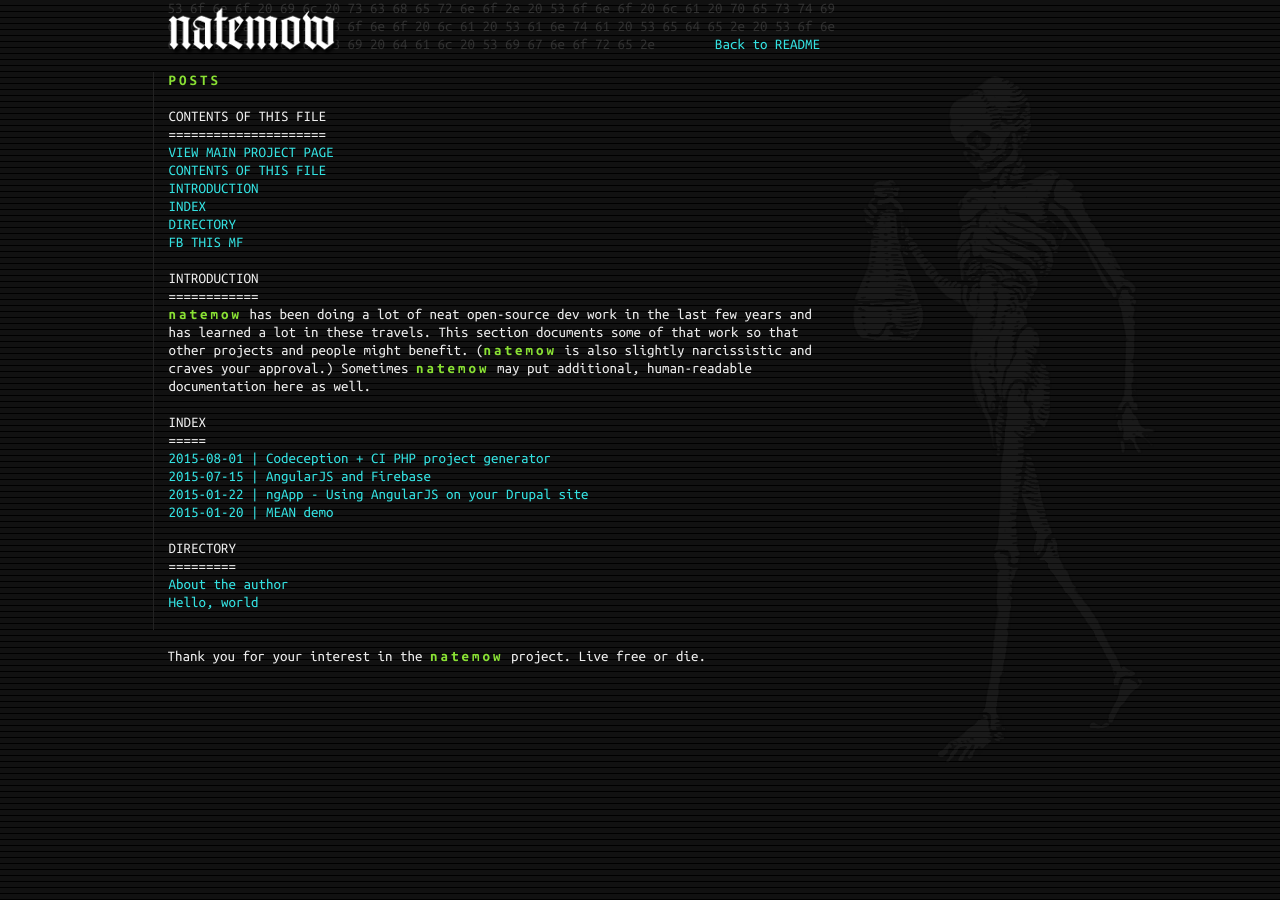
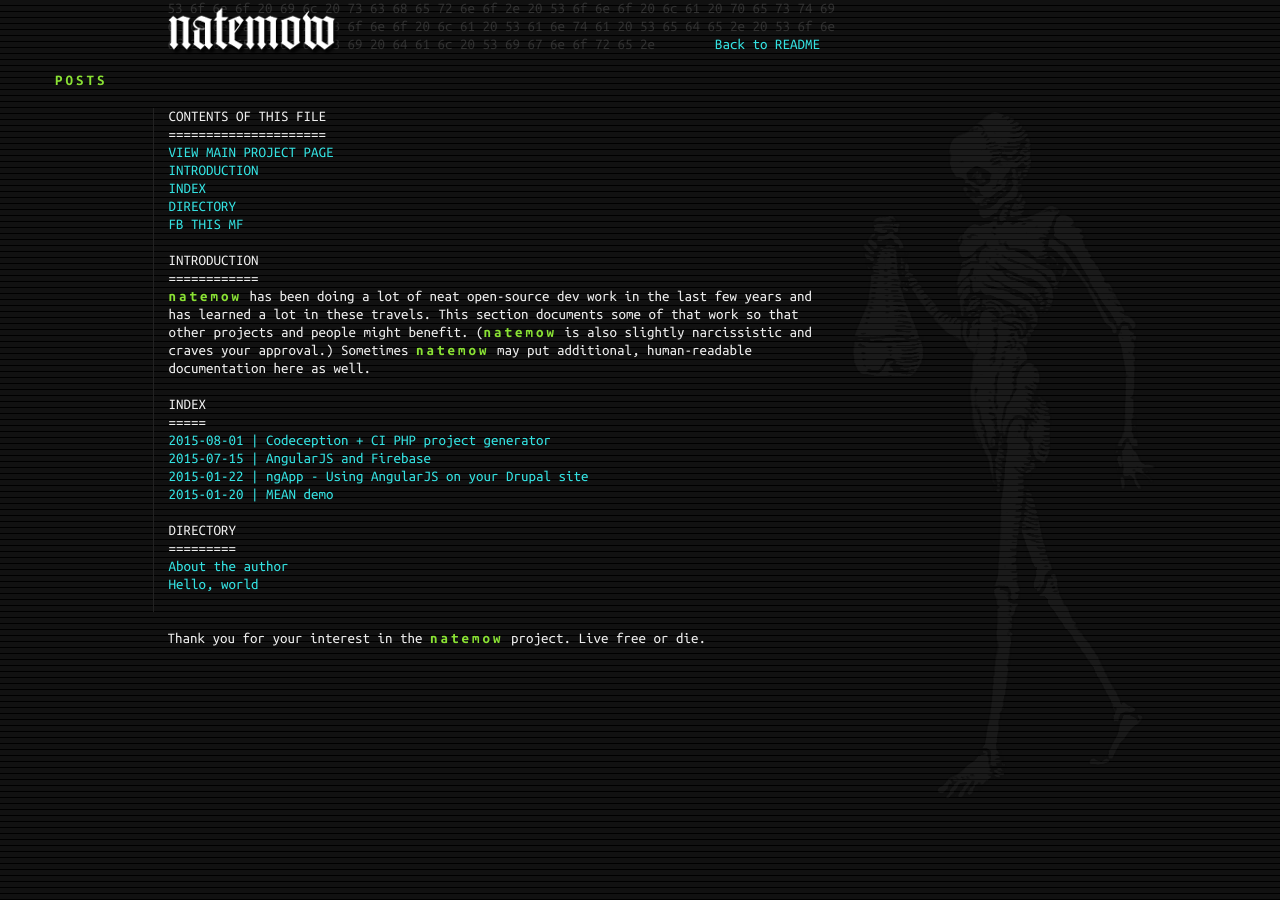
Before and after one commit to natemow/natemow.github.io, a Jekyll site: the page built from posts.md, in a window 1280 px wide. Built offline with Jekyll 4.4.1, drawn with Linux system fonts in a browser that asks for light colours; nearby versions of some CDN libraries.

Commit message:
Moved h1.

```diff
--- a/_layouts/default.html
+++ b/_layouts/default.html
@@ -27,10 +27,8 @@
   </header>
   <div class="container" id="page">
     <main class="row">
-      <h2 id="content" class="sr-only element-invisible">Main content</h2>
+      <h1 id="content">{% if page.title %}{% if page.tags.first == "blog" %}{{ page.date | remove: " 00:00:00 +0000" }} | {% endif %}{{ page.title }}{% else %}{{ site.title }}{% endif %}</h1>
       <section class="col-sm-12 col-md-7 col-md-offset-1 col-lg-7 col-lg-offset-1">
-
-        <h1>{% if page.title %}{% if page.tags.first == "blog" %}{{ page.date | remove: " 00:00:00 +0000" }} | {% endif %}{{ page.title }}{% else %}{{ site.title }}{% endif %}</h1>
         <h2>Contents of this file</h2>
         <ul class="menu main-menu">{% if page.project_demo_url %}
           <li><a href="{{ page.project_demo_url }}" target="_blank">View demo</a></li>{% endif %}{% if page.project_url %}
```
